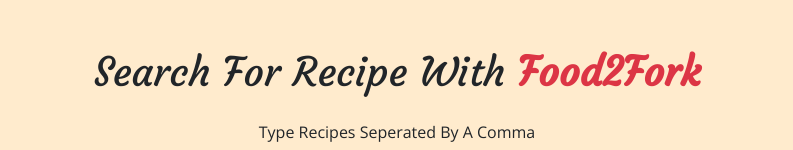
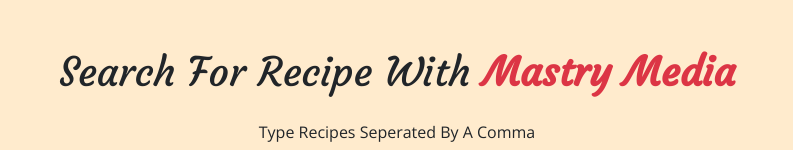
Before and after one commit to rickmastry/React_Recipe_App, a React (Create React App) app: page / in a window 1280 px wide. Shown: the top 150 px of the page, without its empty margins (243-1036 px from the left). Built offline with nearby package versions, Linux system fonts and the light colour scheme; no server answers.

Commit message:
title fix

```diff
--- a/package.json
+++ b/package.json
@@ -1,6 +1,5 @@
 {
   "homepage": "https://rickmastry.github.io/React_Recipe_App",
-
   "name": "getrecipe",
   "version": "0.1.0",
   "private": true,
@@ -32,7 +31,10 @@
       "last 1 safari version"
     ]
   },
-   "resolutions": {
+  "resolutions": {
     "/@babel/runtime": "7.5.0"
+  },
+  "devDependencies": {
+    "gh-pages": "^3.1.0"
   }
 }
--- a/src/components/RecipeSearch.js
+++ b/src/components/RecipeSearch.js
@@ -8,7 +8,7 @@
         <div className="container">
         <div className="row">
         <div className="col-10 mx-auto col-md-8 my-5 text-center">
-        <h1 className="text-slanted text-capitalize">search for recipe with{" "}<strong className="text-danger">Food2Fork</strong></h1>
+        <h1 className="text-slanted text-capitalize">search for recipe with{" "}<strong className="text-danger">Mastry Media</strong></h1>
         <form className="mt-4" onSubmit={handleSubmit}>
         <label htmlFor="search" className="text-capitalize">
            type recipes seperated by a comma
```
Also changed, not shown: 1 other file (tests, documents, lock files or other folders).
